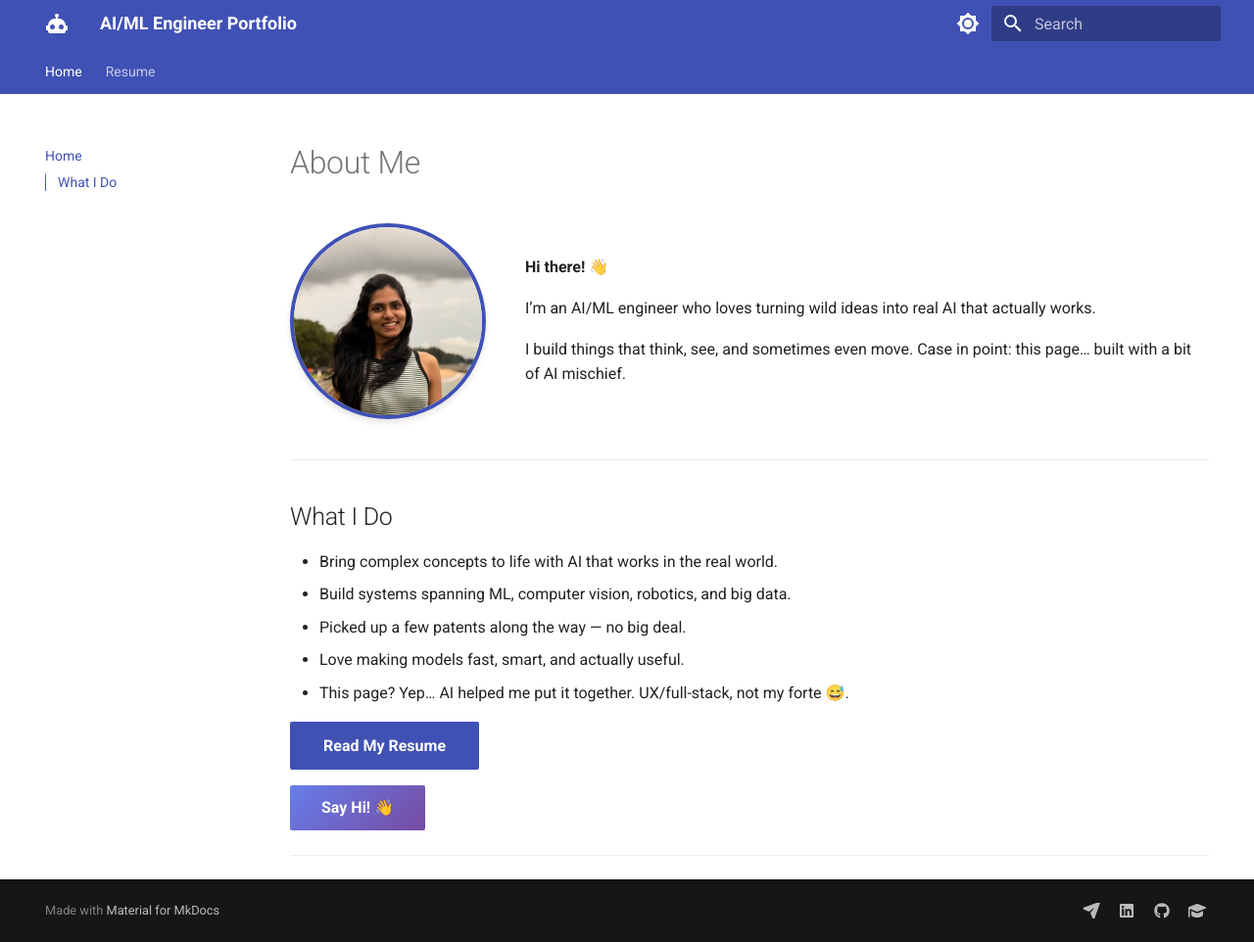
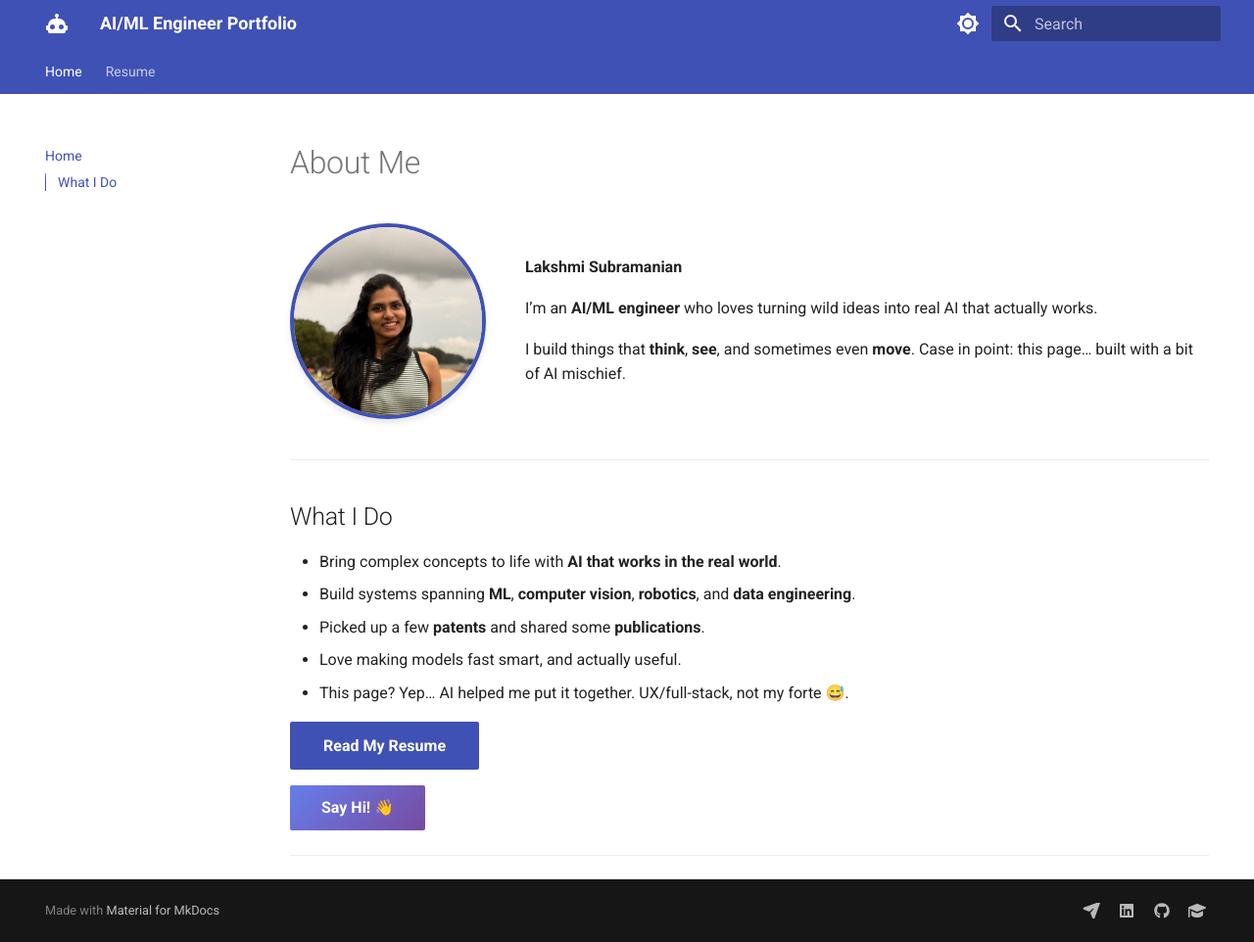
Before and after one commit to lakshmi4296/portfolio, an MkDocs documentation site: the page built from docs/index.md, in a window 1280 px wide and 962 px high. Shown: the whole window at 98% size. Built offline with MkDocs 1.6.1 and Material for MkDocs 9.7.7, drawn with Linux system fonts in a browser that asks for light colours.

Commit message:
highlights

```diff
--- a/docs/index.md
+++ b/docs/index.md
@@ -3,19 +3,19 @@
 <div class="hero-container">
   <img src="assets/images/my_pic.jpeg" class="profile-pic" alt="Profile Picture">
   <div>
-    <p><strong>Hi there! 👋</strong></p>
-    <p>I’m an AI/ML engineer who loves turning wild ideas into real AI that actually works.</p>
-    <p>I build things that think, see, and sometimes even move. Case in point: this page… built with a bit of AI mischief.</p>
+    <p><strong>Lakshmi Subramanian</strong></p>
+    <p>I’m an <strong>AI/ML engineer</strong> who loves turning wild ideas into real AI that actually works.</p>
+    <p>I build things that <strong>think</strong>, <strong>see</strong>, and sometimes even <strong>move</strong>. Case in point: this page… built with a bit of AI mischief.</p>
   </div>
 </div>
 
 ---
 
 ## What I Do
-* Bring complex concepts to life with AI that works in the real world.
-* Build systems spanning ML, computer vision, robotics, and big data.
-* Picked up a few patents along the way — no big deal.
-* Love making models fast, smart, and actually useful.
+* Bring complex concepts to life with **AI that works in the real world**.
+* Build systems spanning **ML**, **computer vision**, **robotics**, and **data engineering**.
+* Picked up a few **patents** and shared some **publications**.
+* Love making models fast smart, and actually useful.
 * This page? Yep… AI helped me put it together. UX/full-stack, not my forte 😅.
 
 [Read My Resume](resume.md){ .md-button .md-button--primary }
```
Also changed, not shown: docs/resume.md (+2 -0 lines), site/index.html.
